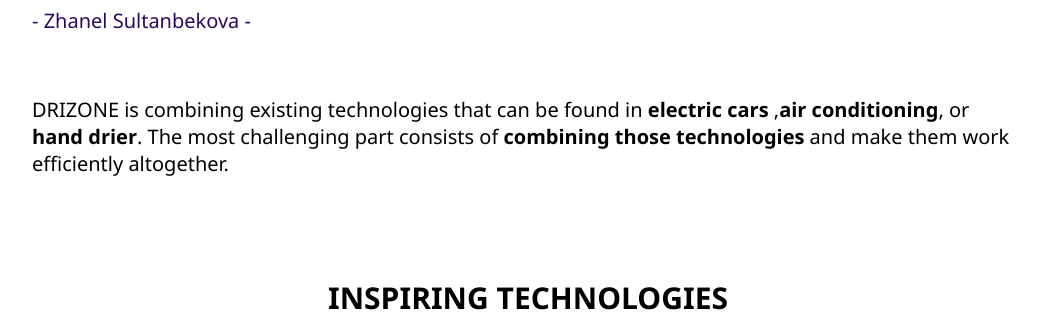
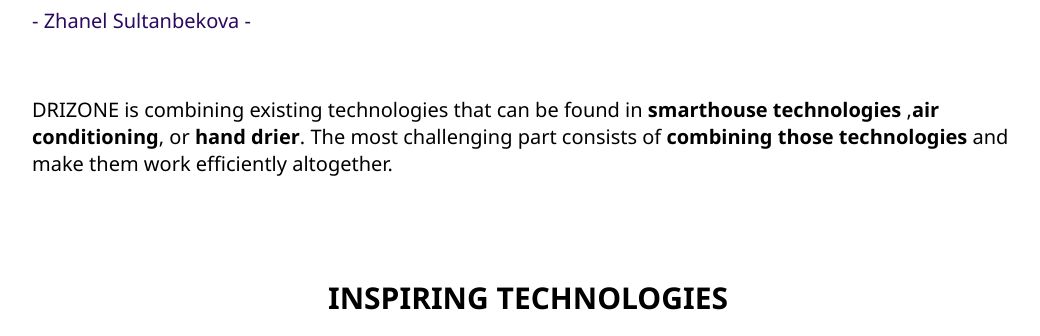
Before and after one commit to clem-art/clem-art.github.io, a plain HTML site: page DRIZONE_WEBSITE/Index.html in a window 1280 px wide. Shown: the part 4377-4713 px from the top of the page, without its empty margins (132-1172 px from the left). Drawn offline with Linux system fonts and the light colour scheme.

Commit message:
tried to fix failure issue

```diff
--- a/DRIZONE_WEBSITE/Index.html
+++ b/DRIZONE_WEBSITE/Index.html
@@ -64,7 +64,7 @@
           <br><br><br><br><br>
 <p class="aboutUs"><span class="quotes">"</span>We thought about a problem that we all experience frequently in our daily life, which could be bothering many other people as well. That is, especially after taking a shower, we are not able to walk in the shower freely, because it is going to wet our feet or socks while walking around the bathroom, which will lead to having a general feeling of discomfort in the short run, and more serious humidity issues in the long run, which would cost a massive amount of money regarding repairing the moldy damaged areas and possible injury-related costs due to the slippery floor and low quality of the air inside the bathroom and so on. We then thought about existing or in-development technologies that could best fit our solution to this problem. Combining all of the above, we came up with a device called “Drizone”.</p><p class="name">- Zhanel Sultanbekova -</p>
 <br>
-<p class="aboutUs">DRIZONE is combining existing technologies that can be found in <b>electric cars</b> ,<b>air conditioning</b>, or <b>hand drier</b>. The most challenging part consists of <b>combining those technologies</b> and make them work efficiently altogether.</p>
+<p class="aboutUs">DRIZONE is combining existing technologies that can be found in <b>smarthouse technologies</b> ,<b>air conditioning</b>, or <b>hand drier</b>. The most challenging part consists of <b>combining those technologies</b> and make them work efficiently altogether.</p>
 <h4 class="centeredTitle">INSPIRING TECHNOLOGIES</h4>
 <div id="inspirationContainer">
   <img class="products" src="Assets/carclimatization.png" alt=""><h5>Car Climatization</h5><img class="products" src="Assets/airconditioner.png" alt=""><h5>Air Conditionner</h5><img class="products" src="Assets/" alt="">
```
